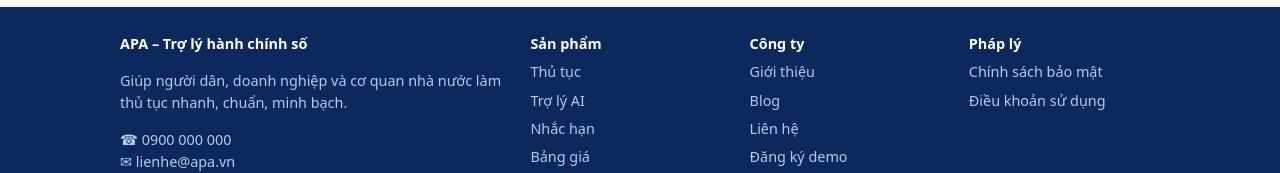
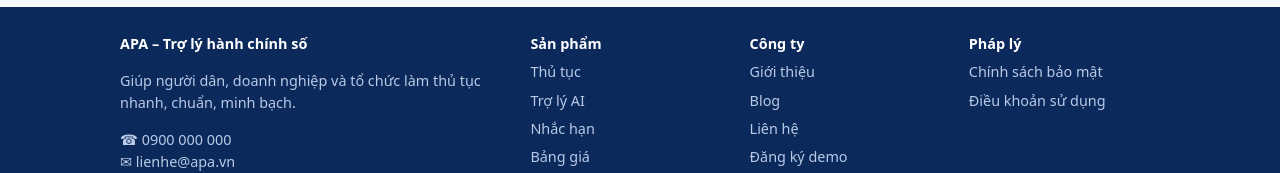
Before and after one commit to ntquan-cell/apa-cloud, a Next.js app: page / in a window 1280 px wide. Shown: the part 2877-3050 px from the top of the page. Built offline with nearby package versions, Linux system fonts and the light colour scheme; no server answers.

Commit message:
Update Footer.tsx

```diff
--- a/src/components/Footer.tsx
+++ b/src/components/Footer.tsx
@@ -5,7 +5,7 @@ export default function Footer() {
   return (
     <footer>
       <div className="wrap fcols">
-        <div><b>{SITE.full}</b><p>Giúp người dân, doanh nghiệp và cơ quan nhà nước làm thủ tục nhanh, chuẩn, minh bạch.</p>
+        <div><b>{SITE.full}</b><p>Giúp người dân, doanh nghiệp và tổ chức làm thủ tục nhanh, chuẩn, minh bạch.</p>
           <p>☎ {SITE.phone}<br />✉ {SITE.email}</p></div>
         <div><b>Sản phẩm</b><Link href="/thu-tuc">Thủ tục</Link><Link href="/tro-ly">Trợ lý AI</Link><Link href="/nhac-nho">Nhắc hạn</Link><Link href="/bang-gia">Bảng giá</Link></div>
         <div><b>Công ty</b><Link href="/gioi-thieu">Giới thiệu</Link><Link href="/blog">Blog</Link><Link href="/lien-he">Liên hệ</Link><Link href="/dang-ky-demo">Đăng ký demo</Link></div>
```
